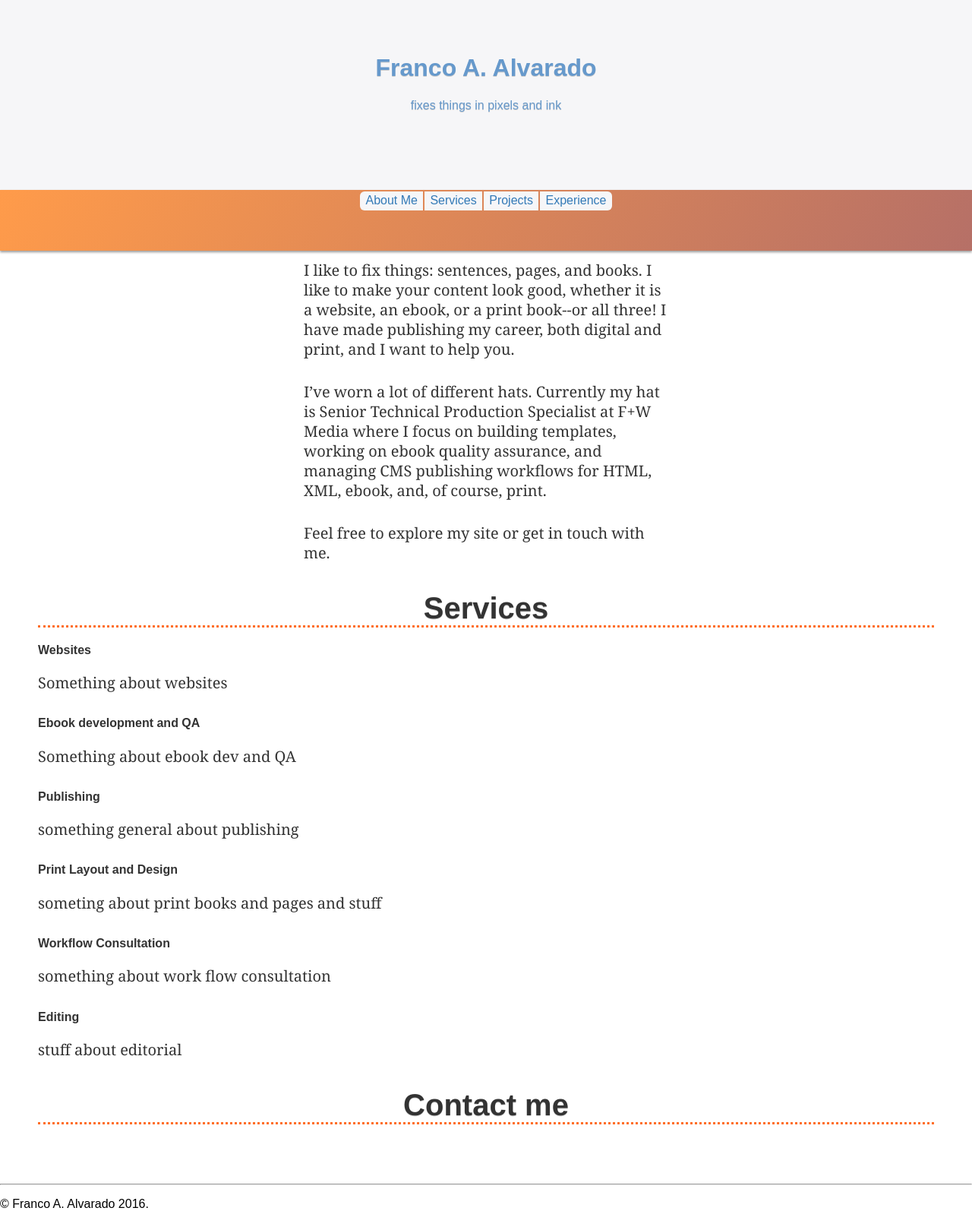
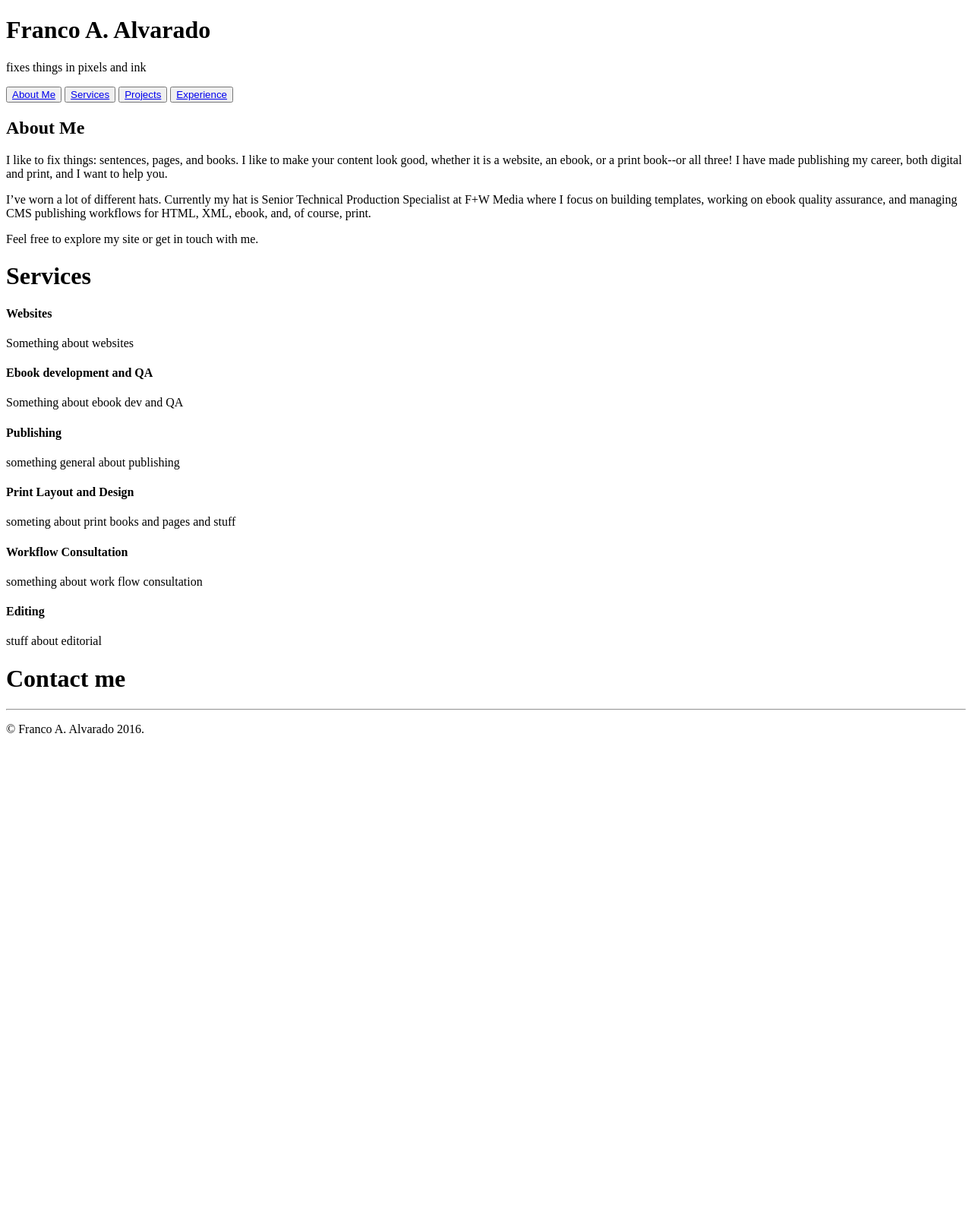
Before and after one commit to francopub/francopub.github.io, a Jekyll site: the page built from index.html, in a window 1280 px wide. Shown: the whole page at 76% size. Built offline with Jekyll 4.4.1, drawn with Linux system fonts in a browser that asks for light colours; after the commit the page ends 985 px from its top, so only the background shows below that.

Commit message:
css strip
css strip

```diff
--- a/_sass/_main.scss
+++ b/_sass/_main.scss
@@ -1,4 +1,4 @@
-@import 'normalize';
+/*@import 'normalize';
 @import 'vars';
 @import 'fonts';
 @import 'mixins';
@@ -8,4 +8,4 @@
 @import 'nav';
 @import 'posts';
 
-@import 'media-queries';
+@import 'media-queries'; */
```
Also changed, not shown: 2 other files.
